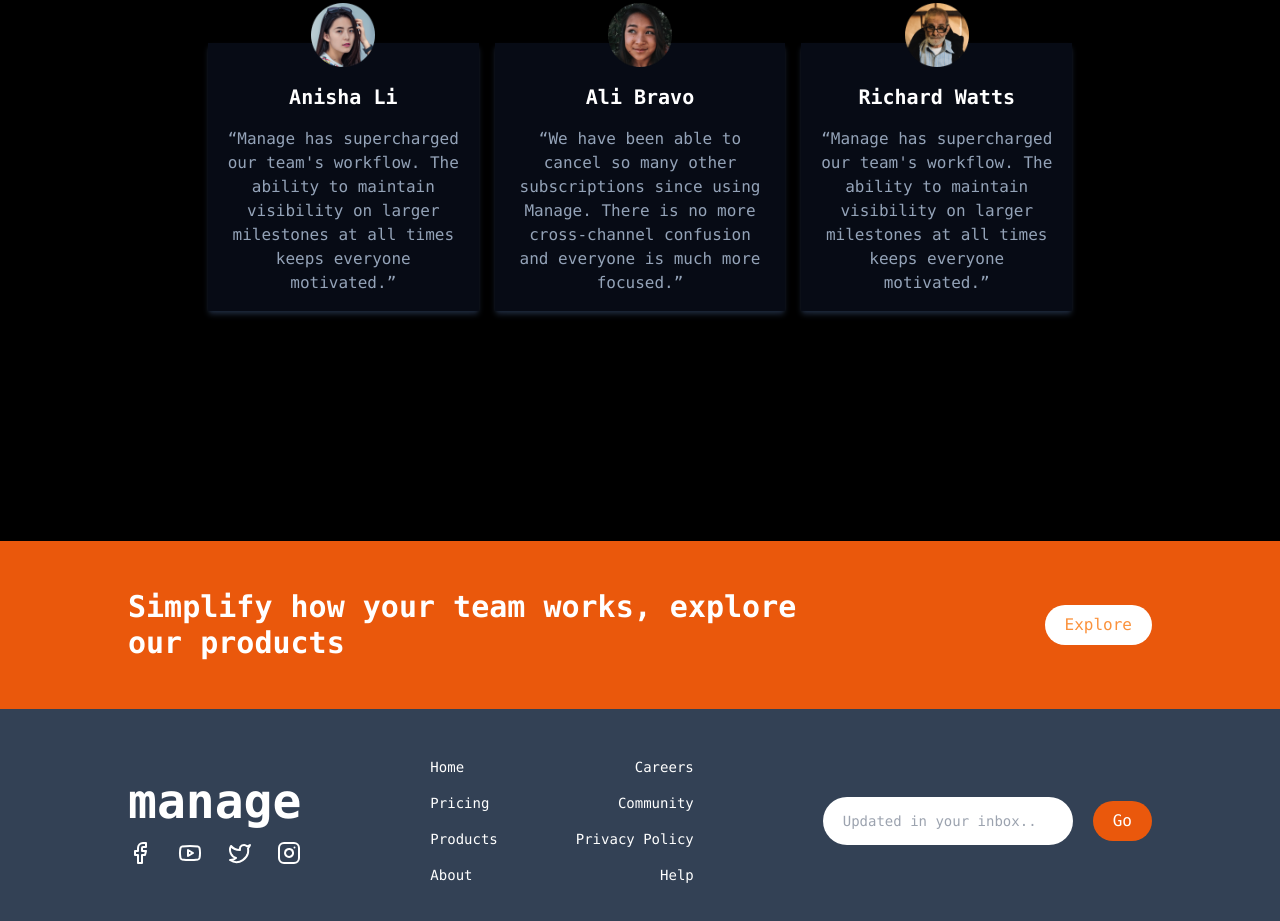
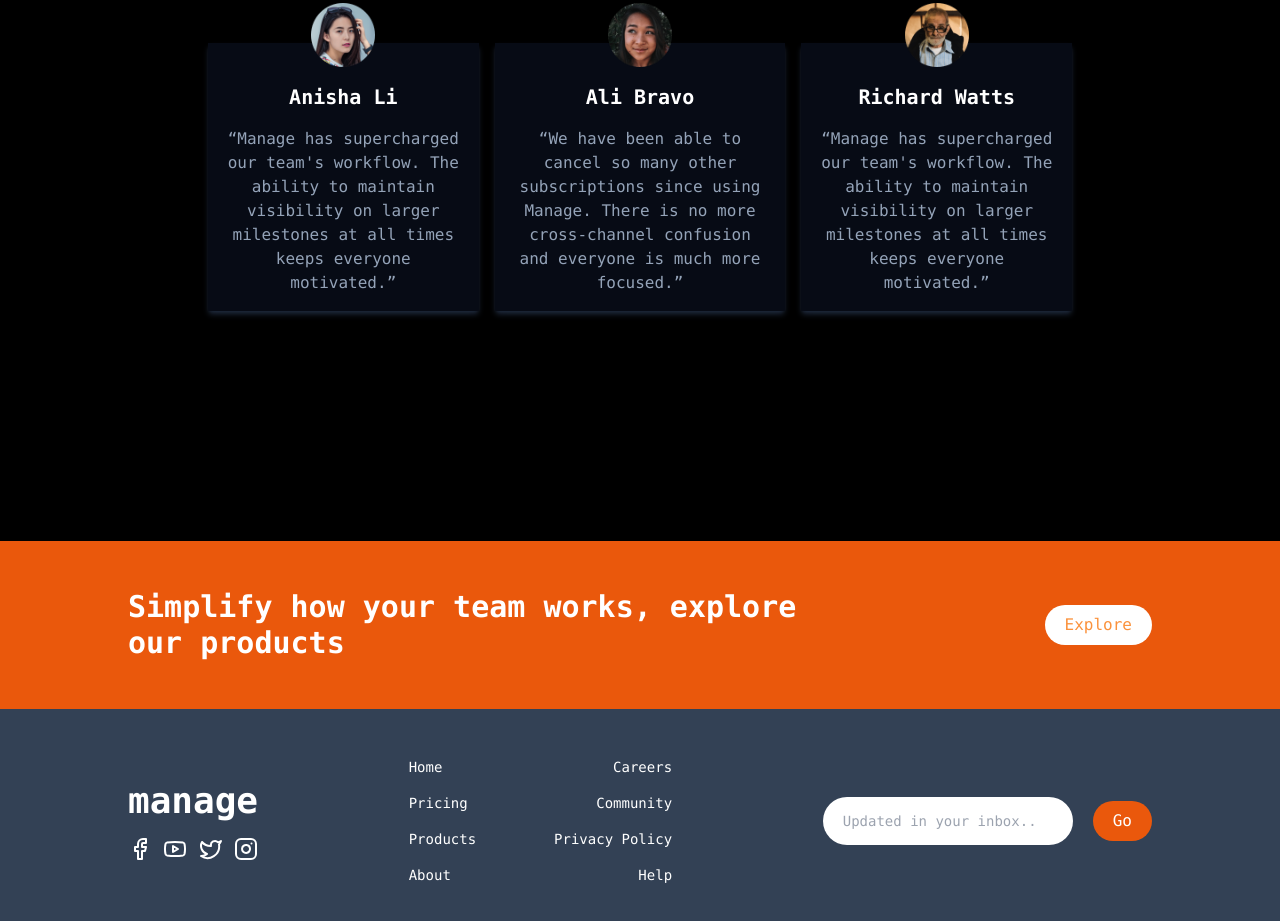
Before and after one commit to RohitS2004/manage-project, a website: page build/index.html in a window 1280 px wide. Shown: the part 1941-2862 px from the top of the page. Drawn offline with Linux system fonts and the light colour scheme.

Commit message:
Changed the footer Logo size

```diff
--- a/build/index.html
+++ b/build/index.html
@@ -235,7 +235,7 @@
       >
         <div class="flex flex-col items-center justify-center gap-4">
           <span
-            class="text-white text-6xl sm:text-5xl font-extrabold cursor-pointer"
+            class="text-white text-5xl sm:text-4xl font-extrabold cursor-pointer"
             ><a href="#pricing">manage</a></span
           >
           <div class="flex flex-row justify-between w-full items-center">
```
